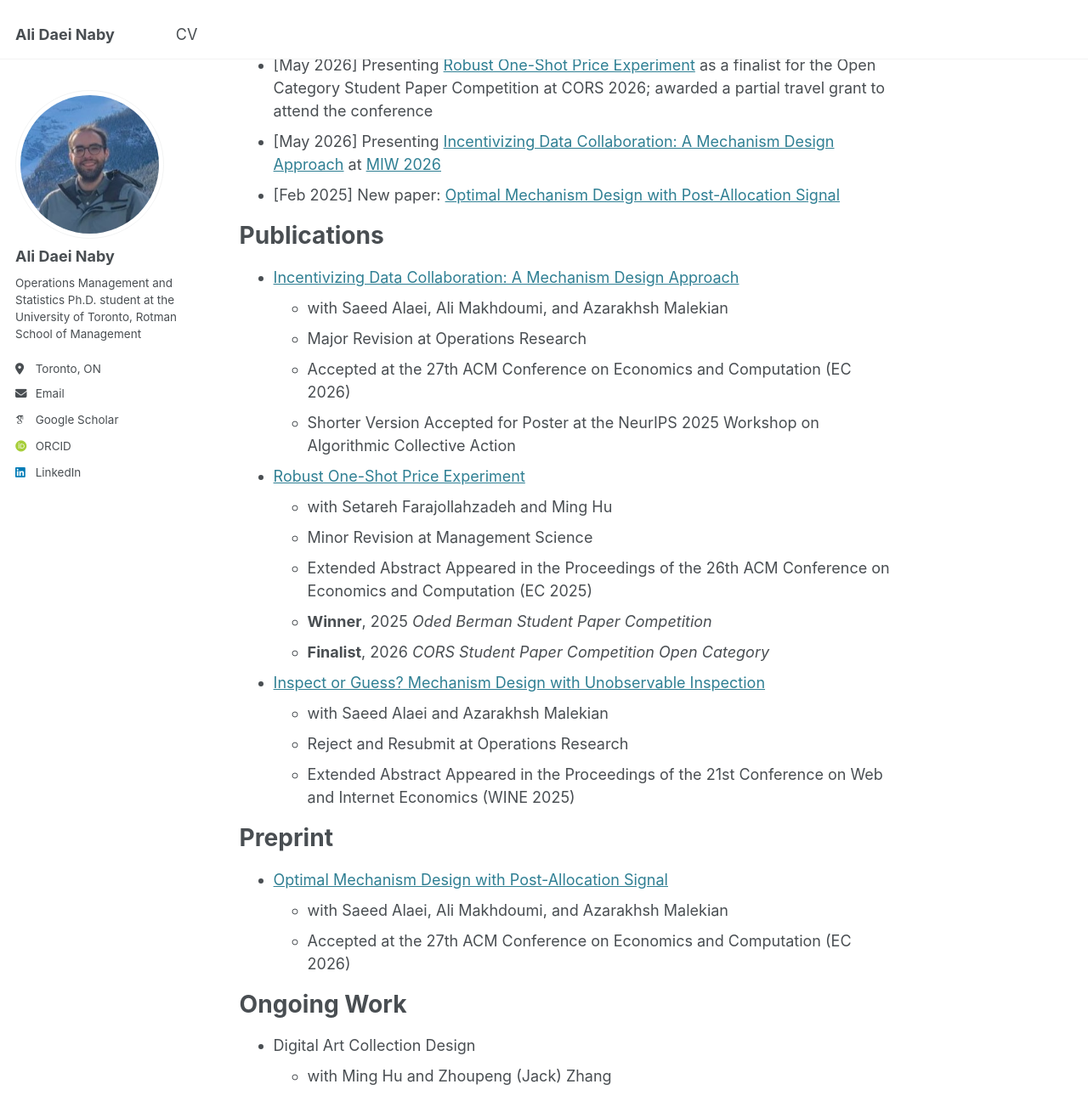
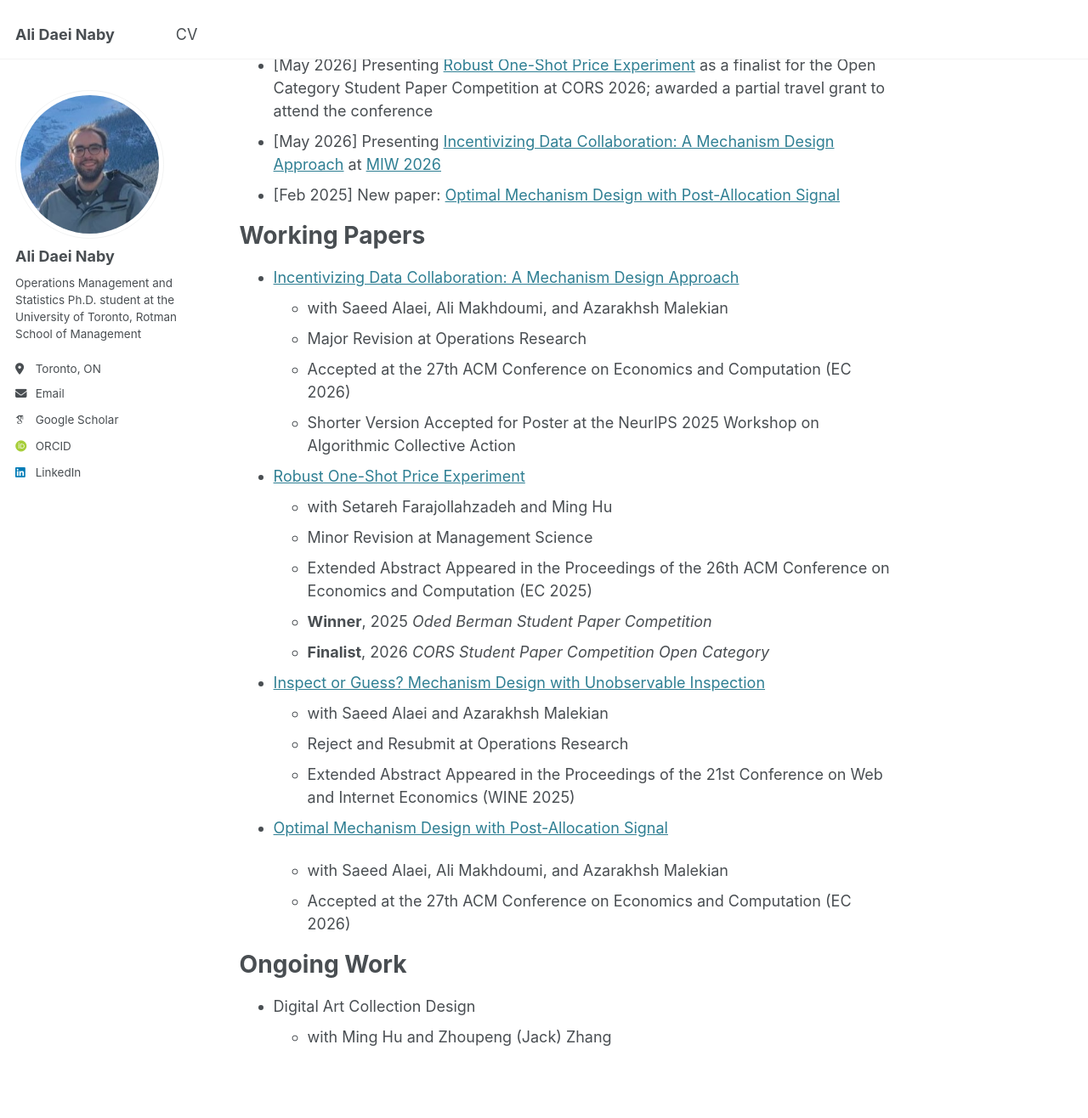
Before and after one commit to alidaeinaby/alidaeinaby.github.io, a Jekyll site: the page built from _pages/about.md, in a window 1280 px wide and 1400 px high, scrolled down 594 px. Shown: the top 1316 px of the window at 85% size. Built offline with Jekyll 4.4.1, drawn with Linux system fonts in a browser that asks for light colours; some web fonts are replaced.

Commit message:
Update about.md

```diff
--- a/_pages/about.md
+++ b/_pages/about.md
@@ -21,7 +21,7 @@ News
 - [May 2026] Presenting [Incentivizing Data Collaboration: A Mechanism Design Approach](https://papers.ssrn.com/sol3/papers.cfm?abstract_id=5297868) at [MIW 2026](https://marketplaceinnovation.net/)
 - [Feb 2025] New paper: [Optimal Mechanism Design with Post-Allocation Signal](https://papers.ssrn.com/sol3/papers.cfm?abstract_id=6220718)
 
-Publications
+Working Papers
 ======
 - [Incentivizing Data Collaboration: A Mechanism Design Approach](https://papers.ssrn.com/sol3/papers.cfm?abstract_id=5297868)
   - with Saeed Alaei, Ali Makhdoumi, and Azarakhsh Malekian
@@ -40,10 +40,8 @@ Publications
   - with Saeed Alaei and Azarakhsh Malekian
   - Reject and Resubmit at Operations Research
   - Extended Abstract Appeared in the Proceedings of the 21st Conference on Web and Internet Economics (WINE 2025)
+- [Optimal Mechanism Design with Post-Allocation Signal](https://papers.ssrn.com/sol3/papers.cfm?abstract_id=6220718)
 
-Preprint
-======
-- [Optimal Mechanism Design with Post-Allocation Signal](https://papers.ssrn.com/sol3/papers.cfm?abstract_id=6220718)
   - with Saeed Alaei, Ali Makhdoumi, and Azarakhsh Malekian
   - Accepted at the 27th ACM Conference on Economics and Computation (EC 2026)
 
```
